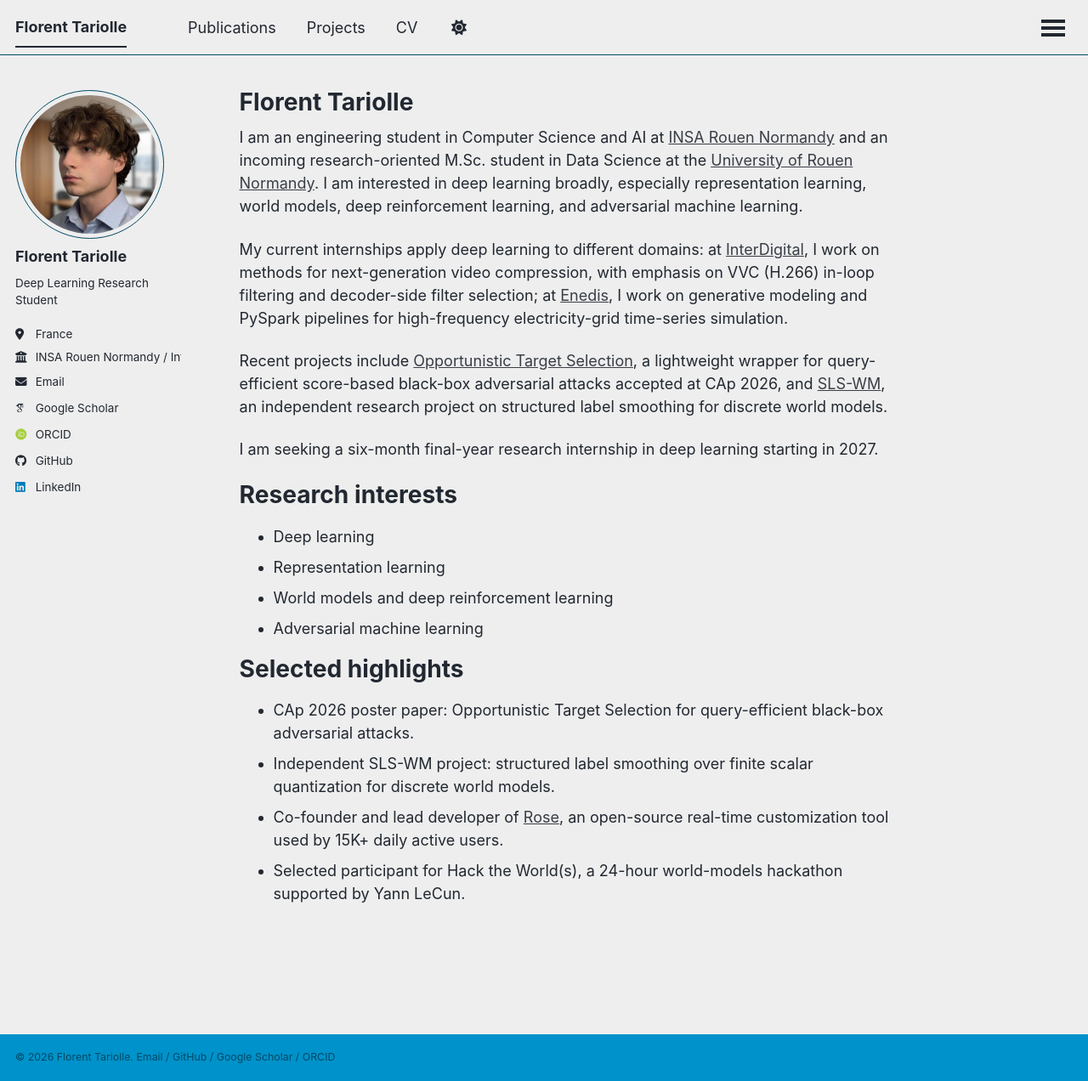
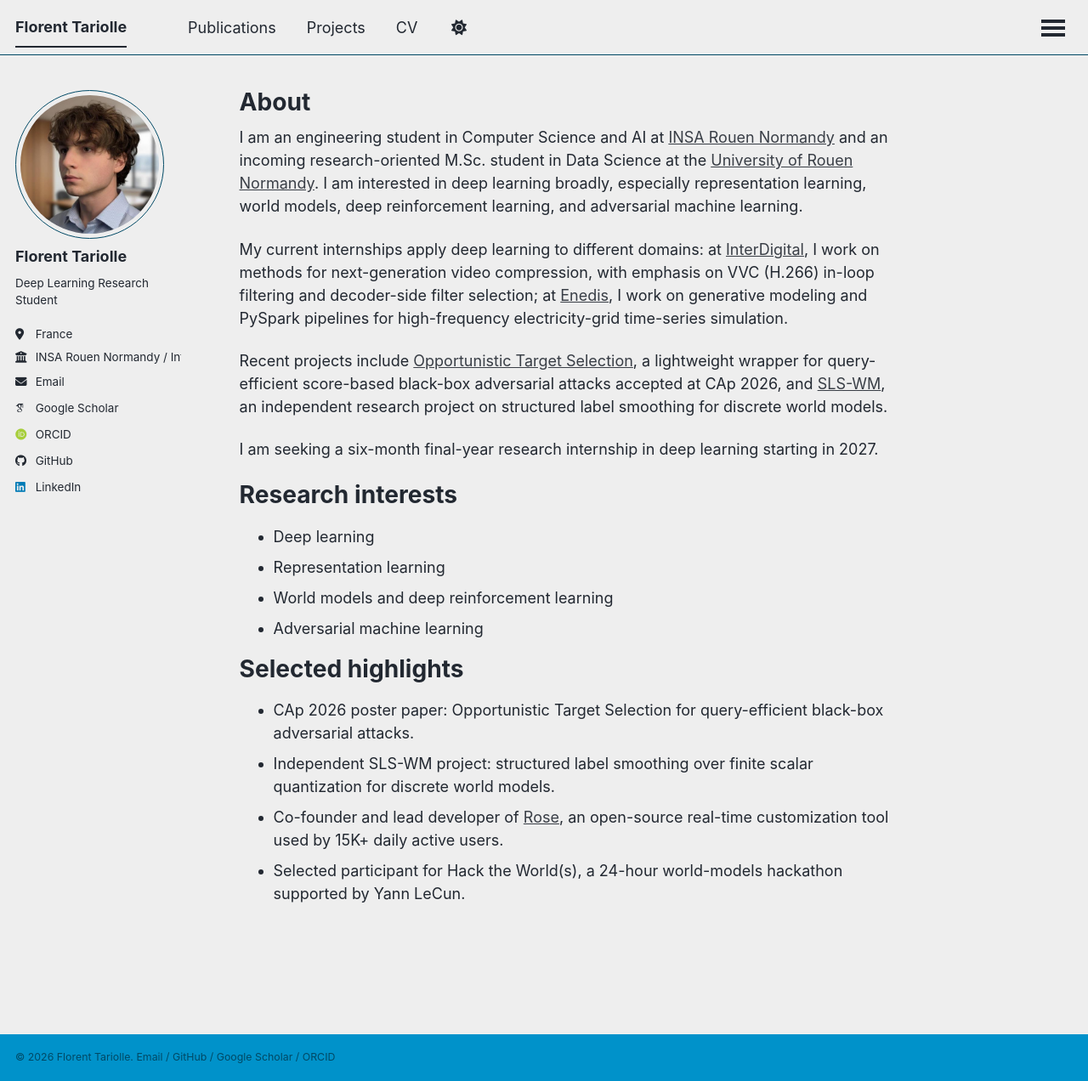
Before and after one commit to Tariolle/Tariolle.github.io, a Jekyll site: the page built from _pages/about.md, in a window 1280 px wide and 1272 px high. Shown: the whole window at 85% size. Built offline with Jekyll 4.4.1, drawn with Linux system fonts in a browser that asks for light colours; some web fonts are replaced; a script that is not in the unit is left out.

Commit message:
chore: avoid duplicate homepage title

```diff
--- a/_pages/about.md
+++ b/_pages/about.md
@@ -1,6 +1,6 @@
 ---
 permalink: /
-title: "Florent Tariolle"
+title: "About"
 author_profile: true
 redirect_from:
   - /about/
```
